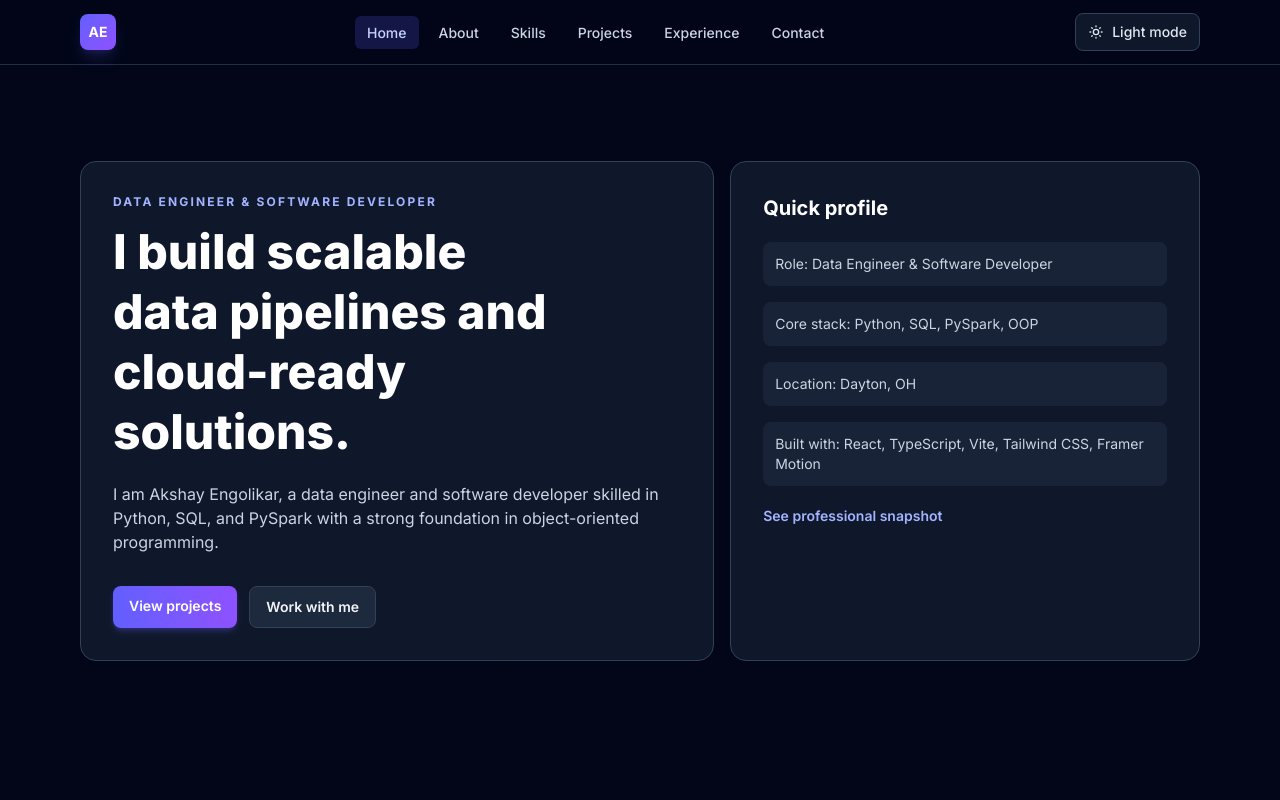
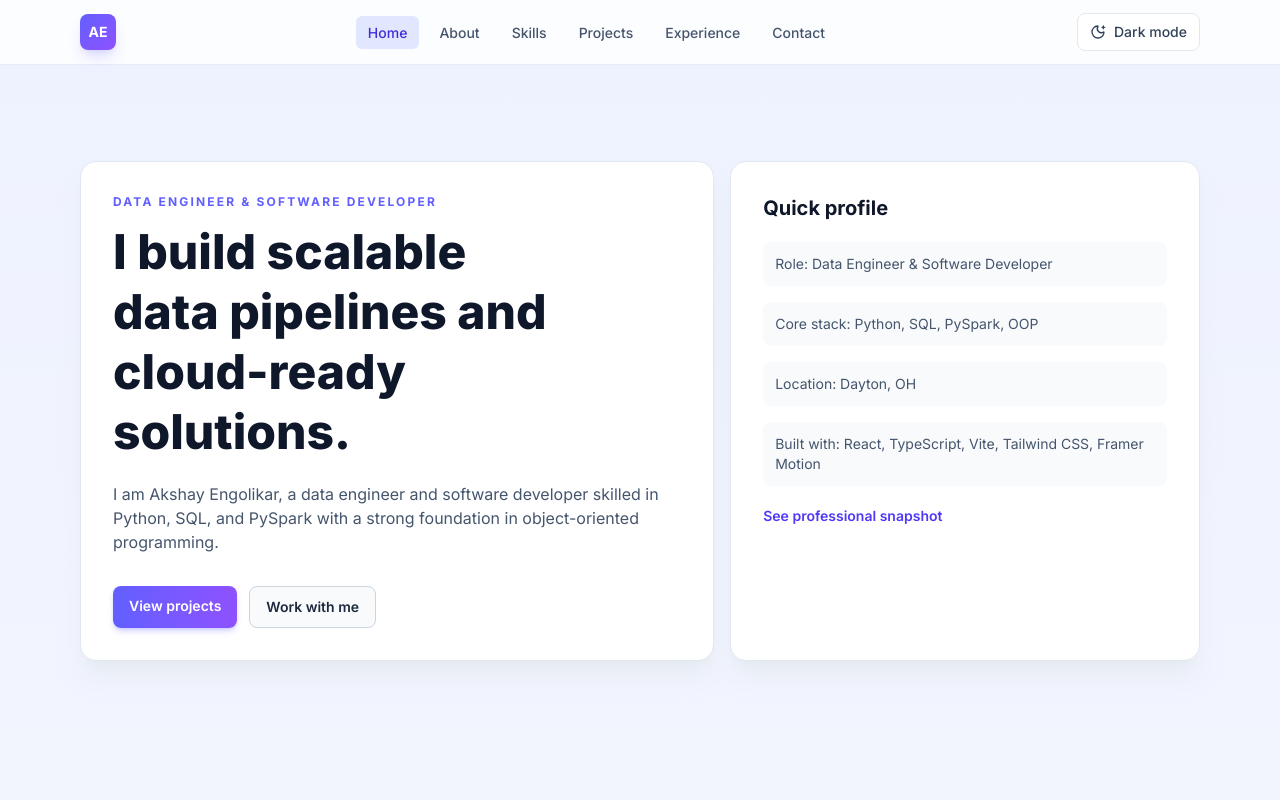
Before and after one commit to akshayengolikar/CursorAI, a React (Vite) app: page / in a window 1280 px wide. Shown: the top 800 px of the page. Built offline with nearby package versions, Linux system fonts and the light colour scheme.

Commit message:
Fix theme initialization for React hooks lint compliance
Co-authored-by: Akshay Engolikar <akkiengolikar@gmail.com>

```diff
--- a/src/App.tsx
+++ b/src/App.tsx
@@ -167,21 +167,25 @@ function SectionHeading({ eyebrow, title }: SectionHeadingProps) {
   );
 }
 
+function getInitialTheme(): Theme {
+  if (typeof window === "undefined") {
+    return "dark";
+  }
+
+  const savedTheme = localStorage.getItem("theme");
+  if (savedTheme === "dark" || savedTheme === "light") {
+    return savedTheme;
+  }
+
+  return window.matchMedia("(prefers-color-scheme: dark)").matches
+    ? "dark"
+    : "light";
+}
+
 function App() {
-  const [theme, setTheme] = useState<Theme>("dark");
+  const [theme, setTheme] = useState<Theme>(() => getInitialTheme());
   const [activeSection, setActiveSection] = useState("home");
   const [mobileMenuOpen, setMobileMenuOpen] = useState(false);
-
-  useEffect(() => {
-    const savedTheme = localStorage.getItem("theme");
-    if (savedTheme === "dark" || savedTheme === "light") {
-      setTheme(savedTheme);
-      return;
-    }
-
-    const prefersDark = window.matchMedia("(prefers-color-scheme: dark)").matches;
-    setTheme(prefersDark ? "dark" : "light");
-  }, []);
 
   useEffect(() => {
     document.documentElement.classList.toggle("dark", theme === "dark");
```
